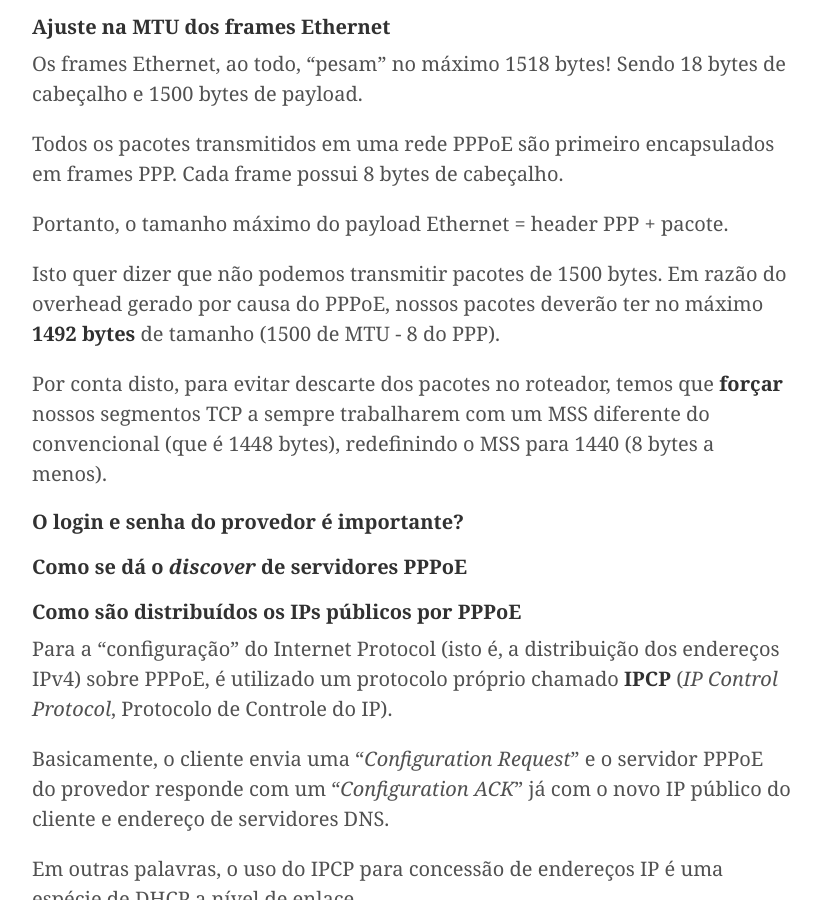
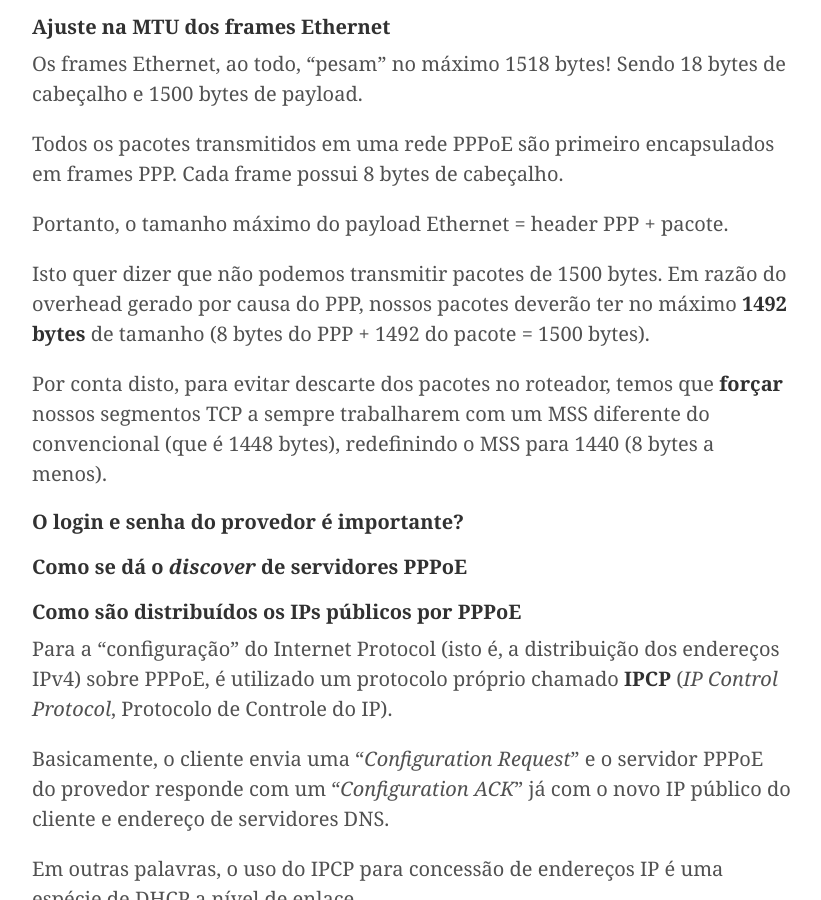
Before and after one commit to Kingm0b/jekyll-minimal-theme, a Jekyll site: the page built from _posts/2016-12-25-debian-pppoe.md, in a window 1280 px wide and 900 px high, scrolled down 5324 px. Shown: the whole window, without its empty margins (228-1049 px from the left). Built offline with Jekyll 4.4.1, drawn with Linux system fonts in a browser that asks for light colours.

Commit message:
Add files via upload

```diff
--- a/_posts/2016-12-25-debian-pppoe.md
+++ b/_posts/2016-12-25-debian-pppoe.md
@@ -168,7 +168,7 @@
 
 Portanto, o tamanho máximo do payload Ethernet = header PPP + pacote.
 
-Isto quer dizer que não podemos transmitir pacotes de 1500 bytes. Em razão do overhead gerado por causa do PPPoE, nossos pacotes deverão ter no máximo **1492 bytes** de tamanho (1500 de MTU - 8 do PPP).
+Isto quer dizer que não podemos transmitir pacotes de 1500 bytes. Em razão do overhead gerado por causa do PPP, nossos pacotes deverão ter no máximo **1492 bytes** de tamanho (8 bytes do PPP + 1492 do pacote = 1500 bytes).
 
 Por conta disto, para evitar descarte dos pacotes no roteador, temos que **forçar** nossos segmentos TCP a sempre trabalharem com um MSS diferente do convencional (que é 1448 bytes), redefinindo o MSS para 1440 (8 bytes a menos).
 
```
